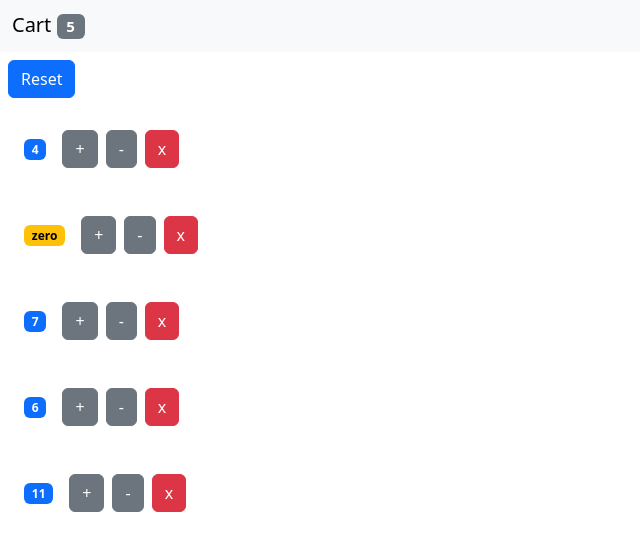
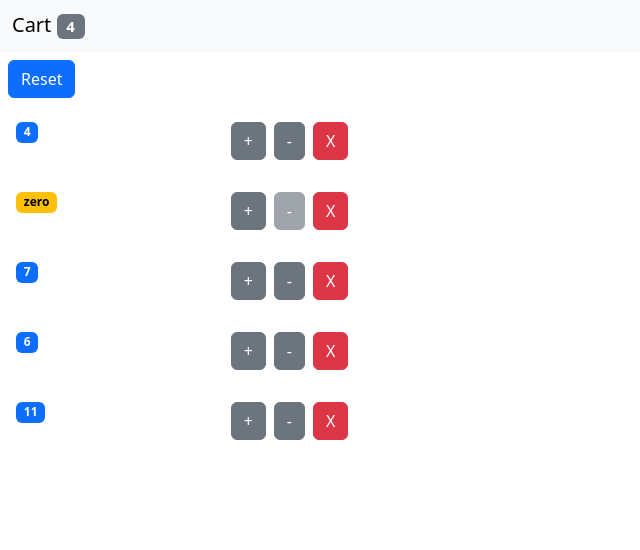
Before and after one commit to Daniyal19926/new_food_cart, a React (Vite) app: page / in a window 1280 px wide. Shown: the top 550 px of the page, without its empty margins (0-640 px from the left). Built offline with nearby package versions, Linux system fonts and the light colour scheme; the HTML template or start-up script is replaced by a standard one.

Commit message:
added final functionality

```diff
--- a/src/App.tsx
+++ b/src/App.tsx
@@ -3,7 +3,7 @@ import Products from "./components/Products";
 import { useState } from "react";
 import { IProduct } from "./types";
 
-export default function App(): React.ReactElement {
+export default function App() {
   const [products, setProducts] = useState<IProduct[]>([
     { id: 1, quantity: 4 },
     { id: 2, quantity: 0 },
@@ -39,7 +39,7 @@ export default function App(): React.ReactElement {
   }
   return (
     <>
-      <Navbar productsCount={products.length} />
+      <Navbar products={products} />
       <Products
         products={products}
         onDelete={handleDelete}
--- a/src/components/Navbar.tsx
+++ b/src/components/Navbar.tsx
@@ -1,12 +1,16 @@
+import { IProduct } from "../types";
+
 interface Props {
-  productsCount: number;
+  products: IProduct[];
 }
-export default function Navbar({ productsCount }: Props) {
+export default function Navbar({ products }: Props) {
+  const newList = products.filter((product) => product.quantity !== 0);
+
   return (
     <nav className="navbar bg-body-tertiary">
       <div className="container-fluid">
         <span className="navbar-brand mb-0 h1">
-          Cart <span className="badge text-bg-secondary">{productsCount}</span>
+          Cart <span className="badge text-bg-secondary">{newList.length}</span>
         </span>
       </div>
     </nav>
--- a/src/components/Product.tsx
+++ b/src/components/Product.tsx
@@ -17,20 +17,30 @@ export default function Product({
   badgeClasses += quantity === 0 ? "warning" : "primary";
   const badgeText = quantity === 0 ? "zero" : quantity;
   return (
-    <div className="p-3">
+    <div className="p-2">
+      <div className="row">
+        <div className="col">
           <span className={badgeClasses}>{badgeText}</span>
-      <button onClick={() => onIncrement(id)} className="btn btn-secondary m-2">
+        </div>
+        <div className="col-10">
+          <button
+            onClick={() => onIncrement(id)}
+            className="btn btn-secondary m-2"
+          >
             +
           </button>
           <button
+            disabled={quantity === 0}
             onClick={() => onDecrement(id)}
             className="btn btn-secondary me-2"
           >
             -
           </button>
           <button onClick={() => onDelete(id)} className="btn btn-danger">
-        x
+            X
           </button>
+        </div>
+      </div>
     </div>
   );
 }
```
Lines whose indentation alone changed are shown as unchanged.
